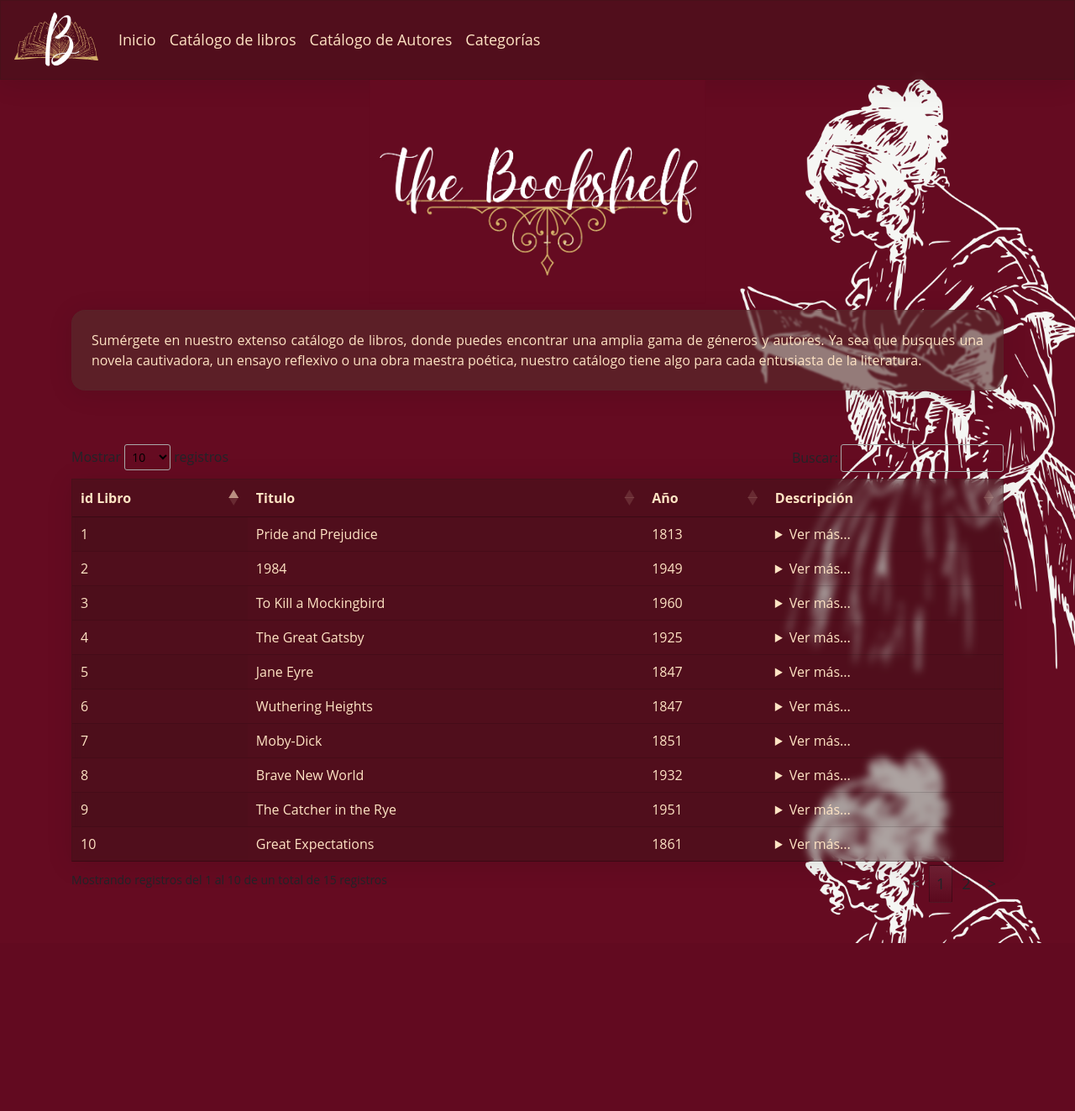
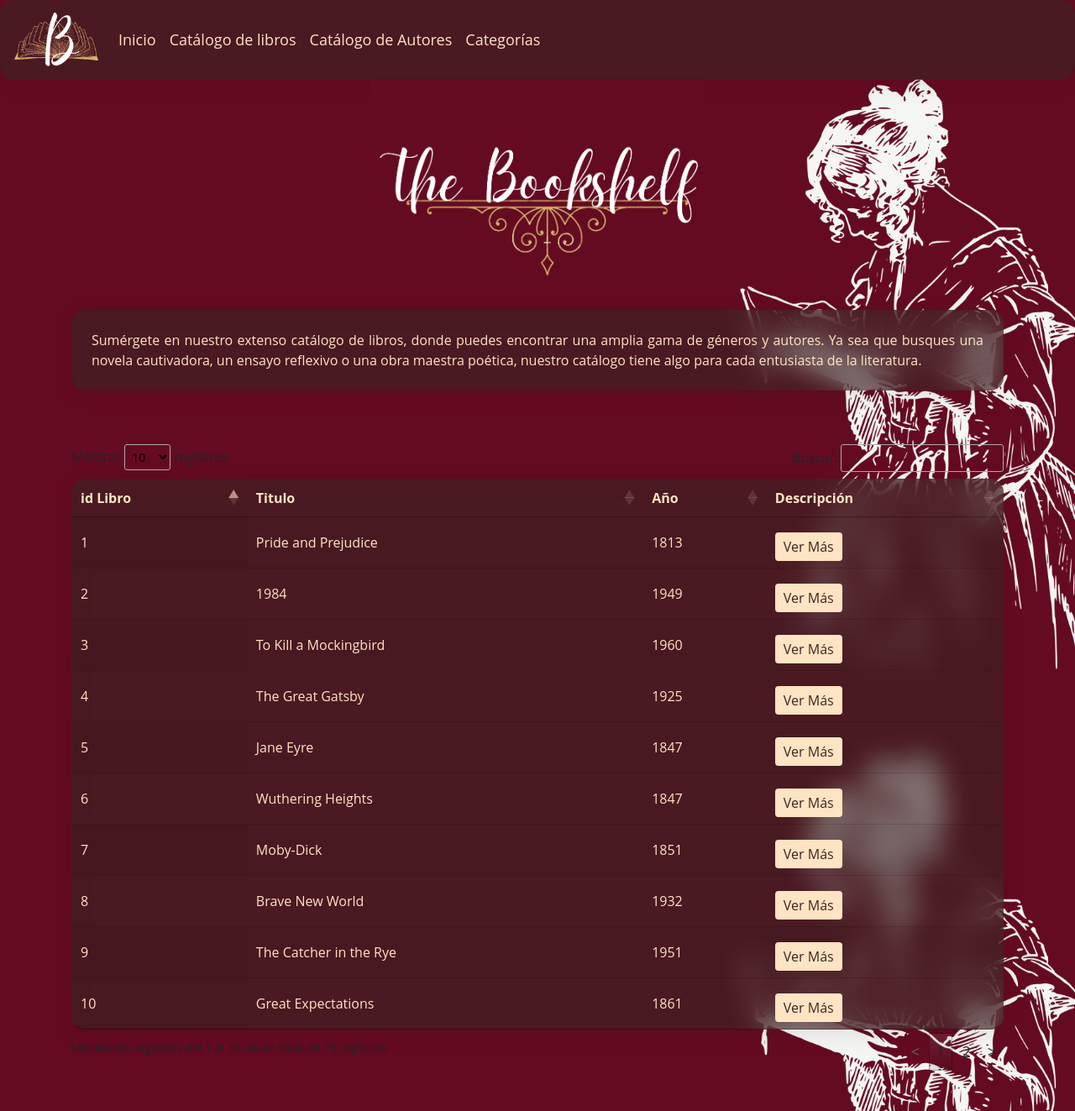
Before and after one commit to ErikaOportot/examen_PWB, a Django app: page /catalogo/libros in a window 1280 px wide. Shown: the whole page at 84% size. Before the commit the page ends 1123 px from the top, so only its background shows below. Run offline with Django 4.2, Linux system fonts and the light colour scheme; data comes from the database, SQL or seed files in the repository; some libraries are stand-ins or nearby versions.

Commit message:
se añade boton ver mas con jquery a categorías y libros

```diff
--- a/catalogo/templates/catalogo/index.html
+++ b/catalogo/templates/catalogo/index.html
@@ -98,7 +98,7 @@
             <h1 class="display-4" style="background-color: #650B21; color: bisque;">Literatura inglesa a tu alcance</h1>
             <p class="lead"style="text-align: center">
              los mejores títulos y autores los puedes encontrar en un solo lugar!</p>
-            {% comment %} SE AÑADE URLS AL JUMBOTRON falta quitar el del inicio {% endcomment %}
+
             {% for Navbar in Navbars %}
             <a class="btn" style="background-color: bisque; color: gray;" href="{{ Navbar.url }}" role="button">{{ Navbar.nombre }}</a>
             {% endfor %}
--- a/catalogo/templates/catalogo/libros.html
+++ b/catalogo/templates/catalogo/libros.html
@@ -73,21 +73,23 @@
                         </thead>
                         <tbody >
                             {% for Libro in Libros %}
-                            <tr>
+                            <tr >
                                 <td>{{ Libro.id_libro }}</td>
                                 <td>{{ Libro.titulo }}</td>
-                                <td>{{ Libro.anio }}</td>
-                                {% comment %} {{ Libro.descripcion_libro }} {% endcomment %}
+                                <td> {{ Libro.anio }}</td>
                                 <td>
-                                    <details>
-                                    <summary>Ver más...</summary>
-                                    <p>{{ Libro.descripcion_l }}</p>
-                                </details>
-                            </td>
+                                    <div class="descripcion">
+                                        <span class="full-desc hidden">{{ Libro.descripcion_l }}</span>
+                                        <button class="showMoreBtn">Ver Más</button>
+                                    </div>
+                                </td>
+
+
                             </tr>
                             {% endfor %}
                         </tbody>
                     </table>
+
                 </div>
             </div>
         </div>
@@ -133,6 +135,14 @@
                     }
                   }
             });
+            $(document).ready(function(){
+                $(".showMoreBtn").on("click", function(){
+                    var $fullDesc = $(this).siblings(".full-desc");
+                    $fullDesc.toggleClass("hidden");
+                    var btnText = $fullDesc.hasClass("hidden") ? "Ver Más" : "Ver Menos";
+                    $(this).text(btnText);
+                });
+            });
         </script>
 
 <html>
--- a/static/assets/css/estilos.css
+++ b/static/assets/css/estilos.css
@@ -32,14 +32,16 @@ p{
     padding: 23px;
     text-align: justify;
     color:bisque;
-    background: rgba(87, 45, 45, 0.61);
+    background: rgba(58, 34, 34, 0.62);
+    border-radius: 16px;
     box-shadow: 0 4px 30px rgba(0, 0, 0, 0.1);
-    backdrop-filter: blur(1.1px);
-    -webkit-backdrop-filter: blur(1.1px);
-    border: 1px solid rgba(87, 45, 45, 0.3);
-    border-radius: 16px;
+    backdrop-filter: blur(15.4px);
+    -webkit-backdrop-filter: blur(15.4px);
+    border: 1px solid rgba(58, 34, 34, 0.11);
 
 }
+
+
 
 td,th{
     color:bisque;
@@ -50,17 +52,42 @@ tr{
     text-align: center;
 }
 
+.hidden {
+  display: none;
+}
+
+.description {
+  position: relative;
+}
+
+.showMoreBtn {
+  display: block;
+  margin-top: 10px;
+  background-color: bisque;
+  color:rgba(53, 23, 23, 0.941) ;
+  border: none;
+  padding: 5px 10px;
+  cursor: pointer;
+  border-radius: 4px;
+}
+
+.showMoreBtn:hover {
+  background-color: rgba(103, 99, 38, 0.3) ;
+}
+
+
 
 .Glass{
 
-  background: rgba(50, 22, 22, 0.37);
+  background: rgba(58, 34, 34, 0.62);
+  border-radius: 16px;
   box-shadow: 0 4px 30px rgba(0, 0, 0, 0.1);
-  backdrop-filter: blur(5px);
-  -webkit-backdrop-filter: blur(5px);
-  border: 1px solid rgba(50, 22, 22, 0.3);
+  backdrop-filter: blur(15.4px);
+  -webkit-backdrop-filter: blur(15.4px);
+  border: 1px solid rgba(58, 34, 34, 0.11);
 }
 
-/* Aumentamos el tamaño de fuente y el espacio alrededor de los datos */
+
 .dataTables_wrapper .dataTables_paginate .paginate_button {
   padding: 8px; /* Espacio alrededor de los botones de paginación */
 }
```
Also changed, not shown: catalogo/templates/catalogo/categorias.html (+15 -6 lines).
